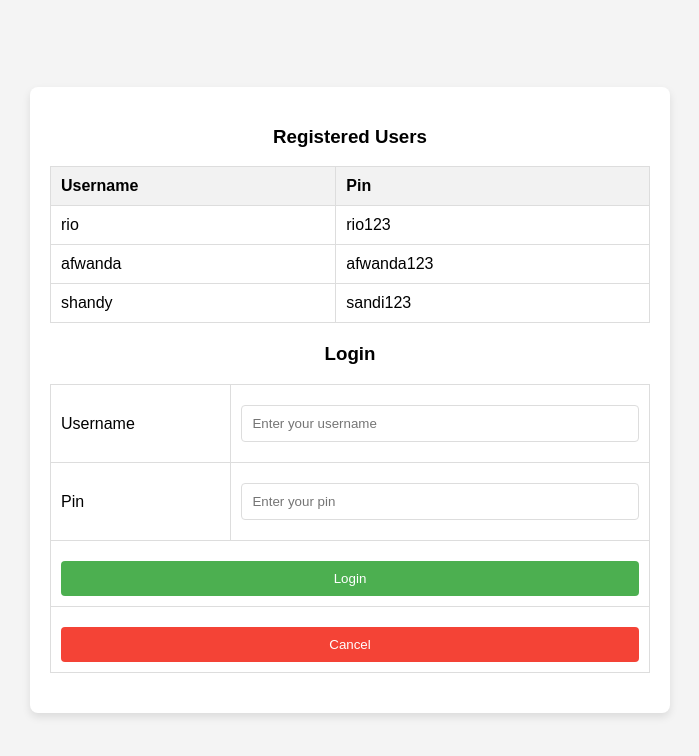
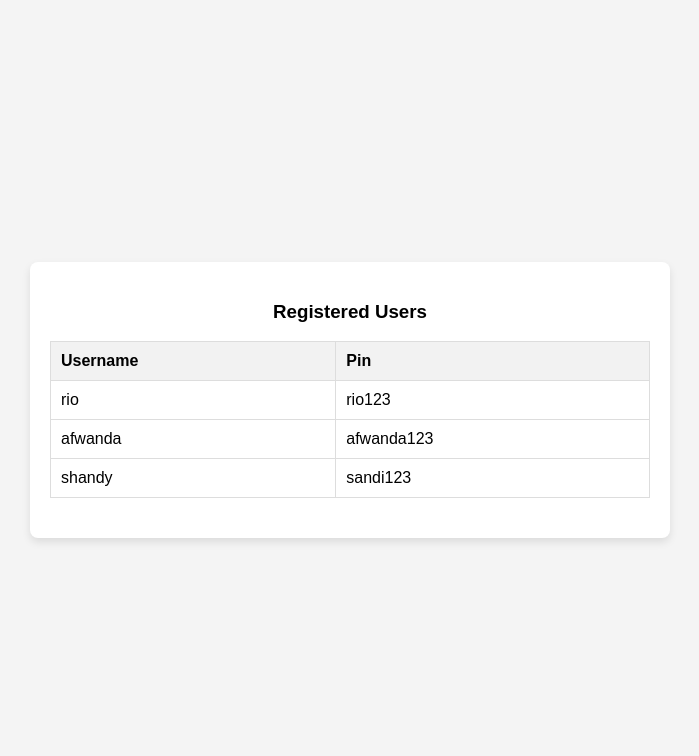
Before and after one commit to Rioputra-ui/Tugas-PBO-, a plain HTML site: page index.html in a window 1280 px wide. Shown: the whole page, without its empty margins (290-989 px from the left). Drawn offline with Linux system fonts and the light colour scheme.

Commit message:
Update index.html

```diff
--- a/index.html
+++ b/index.html
@@ -3,7 +3,7 @@
 <head>
   <meta charset="UTF-8">
   <meta name="viewport" content="width=device-width, initial-scale=1.0">
-  <title>Login Form with Data Table</title>
+  <title>Data Table</title>
   <style>
     /* Basic styling for the body */
     body {
@@ -43,68 +43,13 @@
       background-color: #f2f2f2;
       font-weight: bold;
     }
-
-    /* Styling the input fields */
-    input[type="text"], input[type="password"] {
-      width: 100%;
-      padding: 10px;
-      margin: 10px 0;
-      border: 1px solid #ddd;
-      border-radius: 4px;
-      box-sizing: border-box;
-    }
-
-    /* Styling for the buttons */
-    button {
-      width: 100%;
-      padding: 10px;
-      background-color: #4CAF50;
-      color: white;
-      border: none;
-      border-radius: 4px;
-      cursor: pointer;
-      margin-top: 10px;
-    }
-
-    /* Hover effects for the buttons */
-    button:hover {
-      background-color: #45a049;
-    }
-
-    /* Cancel button styling */
-    #cancel {
-      background-color: #f44336;
-    }
-
-    #cancel:hover {
-      background-color: #e53935;
-    }
   </style>
 </head>
 <body>
 
   <div id="content">
-    <h2>Login</h2>
-  </div>
-
-  <script>
-    const pbo = {
-      model: {
-        mahasiswa: [
-          { username: 'rio', pin: 'rio123' },
-          { username: 'afwanda', pin: 'afwanda123' },
-          { username: 'shandy', pin: 'sandi123' },
-        ],
-      },
-      services: {
-        getter: function () { alert('getter'); },
-        setter: function () { alert('setter'); },
-      },
-      view: {
-        signform: function () {
-          return `
+    <h3>Registered Users</h3>
     <!-- Data Table displaying users -->
-            <h3>Registered Users</h3>
     <table>
       <thead>
         <tr>
@@ -113,74 +58,24 @@
         </tr>
       </thead>
       <tbody>
-                ${pbo.model.mahasiswa.map(user => `
         <tr>
-                    <td>${user.username}</td>
-                    <td>${user.pin}</td>
+          <td>rio</td>
+          <td>rio123</td>
         </tr>
-                `).join('')}
+        <tr>
+          <td>afwanda</td>
+          <td>afwanda123</td>
+        </tr>
+        <tr>
+          <td>shandy</td>
+          <td>sandi123</td>
+        </tr>
       </tbody>
     </table>
+  </div>
 
-            <!-- Login Form -->
-            <h3>Login</h3>
-            <table>
-              <tr>
-                <td><label for="username">Username</label></td>
-                <td><input type="text" id="username" placeholder="Enter your username"></td>
-              </tr>
-              <tr>
-                <td><label for="pin">Pin</label></td>
-                <td><input type="password" id="pin" placeholder="Enter your pin"></td>
-              </tr>
-              <tr>
-                <td colspan="2">
-                  <button id="login">Login</button>
-                </td>
-              </tr>
-              <tr>
-                <td colspan="2">
-                  <button id="cancel">Cancel</button>
-                </td>
-              </tr>
-            </table>
-          `;
-        },
-      },
-      controller: {
-        signin: function () {
-          document.getElementById('login').onclick = function () {
-            const username = document.getElementById('username').value;
-            const pin = document.getElementById('pin').value;
-            const user = pbo.model.mahasiswa.find(user => user.username === username && user.pin === pin);
-
-            if (user) {
-              alert('Login Successful!');
-            } else {
-              alert('Invalid Username or Pin!');
-            }
-          };
-        },
-        signout: function () {
-          document.getElementById('username').value = '';
-          document.getElementById('pin').value = '';
-        },
-        signform: function () {
-          document.getElementById('content').innerHTML = pbo.view.signform();
-          pbo.controller.signin();
-          pbo.controller.cancel();
-        },
-        cancel: function () {
-          document.getElementById('cancel').onclick = function () {
-            document.getElementById('username').value = '';
-            document.getElementById('pin').value = '';
-          };
-        },
-      },
-    };
-
-    // Load the signform into content
-    pbo.controller.signform();
+  <script>
+    // No login form handling required anymore
   </script>
 </body>
 </html>
```
Lines whose indentation alone changed are shown as unchanged.
